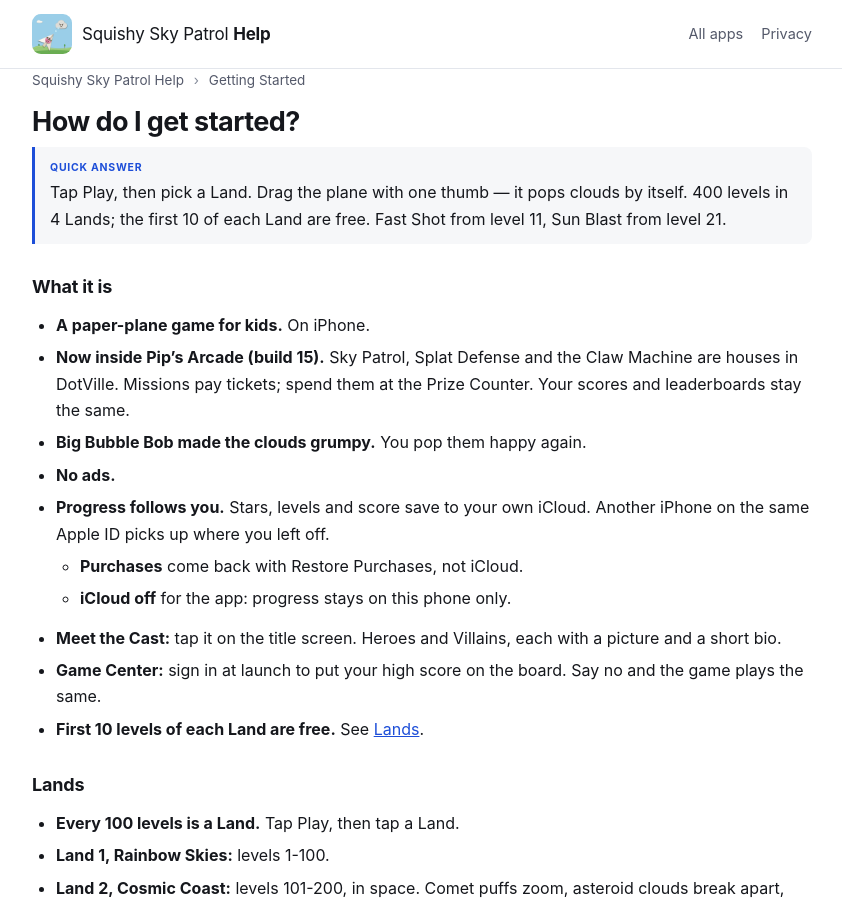
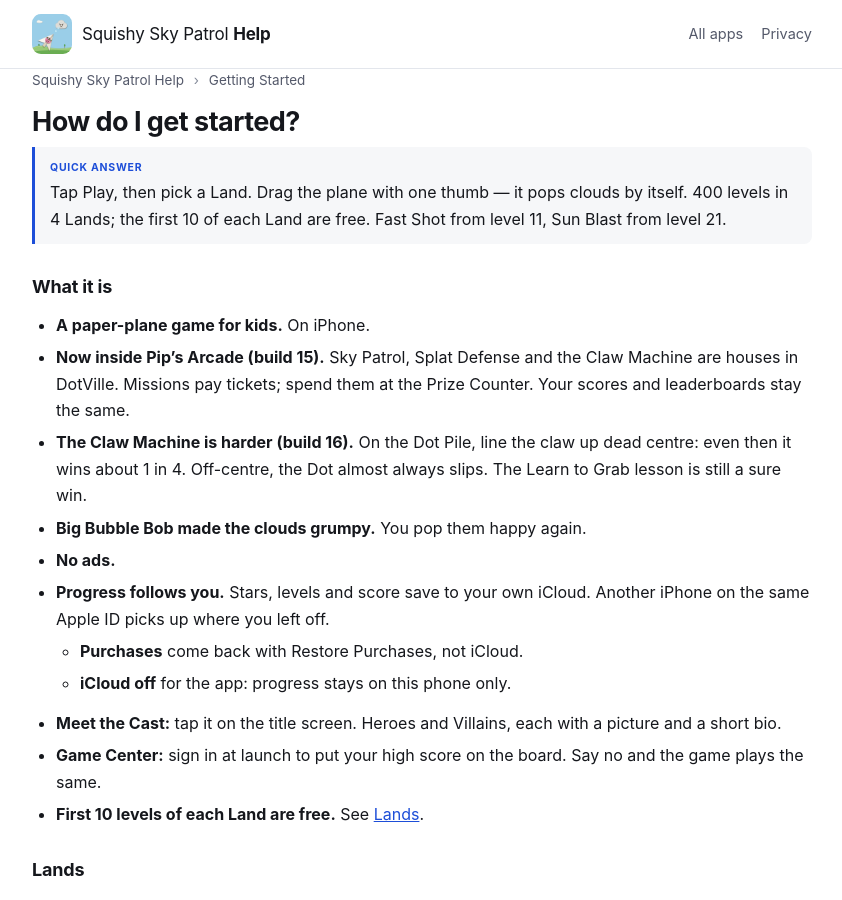
Before and after one commit to mytombrown/team-assist-help, a Jekyll site: the page built from _guides/squishyskypatrol/getting-started.md, in a window 1280 px wide and 900 px high. Shown: the whole window, without its empty margins (218-1060 px from the left). Built offline with Jekyll 4.4.1, drawn with Linux system fonts in a browser that asks for light colours.

Commit message:
Build 16 (Pip's Arcade 1.0): the Claw Machine is harder, a centred grab wins about 1 in 4 (SSP-1552)
Co-Authored-By: Claude Opus 5.5 <noreply@anthropic.com>

```diff
--- a/_guides/squishyskypatrol/getting-started.md
+++ b/_guides/squishyskypatrol/getting-started.md
@@ -13,6 +13,7 @@ related:
 
 - **A paper-plane game for kids.** On iPhone.
 - **Now inside Pip's Arcade (build 15).** Sky Patrol, Splat Defense and the Claw Machine are houses in DotVille. Missions pay tickets; spend them at the Prize Counter. Your scores and leaderboards stay the same.
+- **The Claw Machine is harder (build 16).** On the Dot Pile, line the claw up dead centre: even then it wins about 1 in 4. Off-centre, the Dot almost always slips. The Learn to Grab lesson is still a sure win.
 - **Big Bubble Bob made the clouds grumpy.** You pop them happy again.
 - **No ads.**
 - **Progress follows you.** Stars, levels and score save to your own iCloud. Another iPhone on the same Apple ID picks up where you left off.
```
